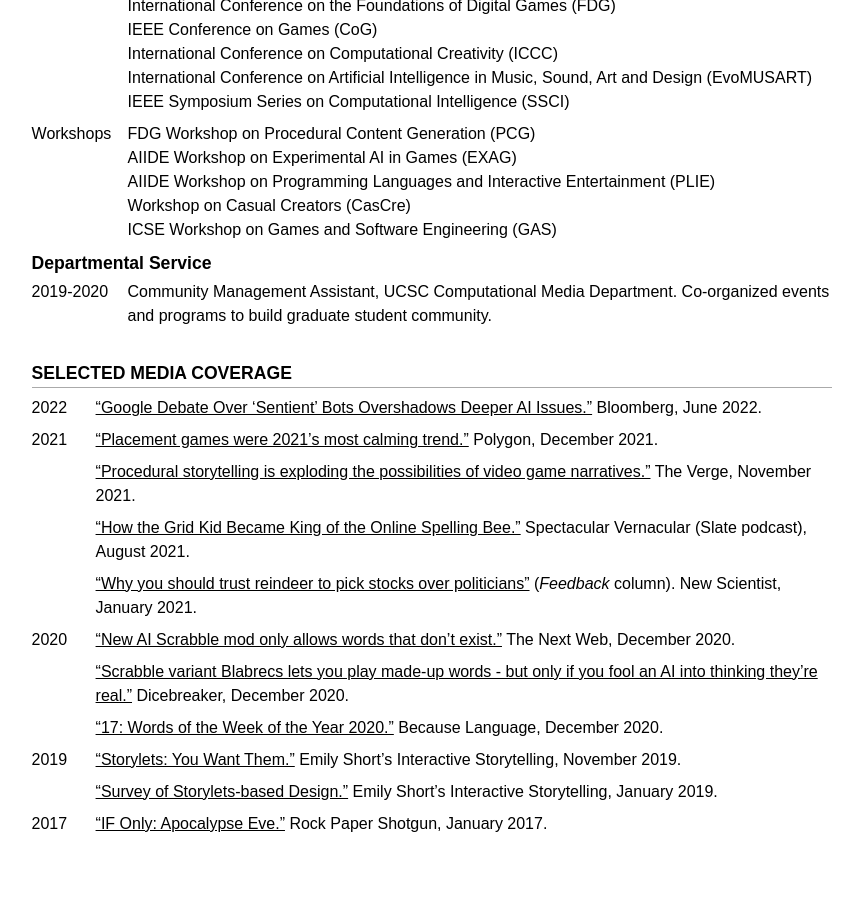
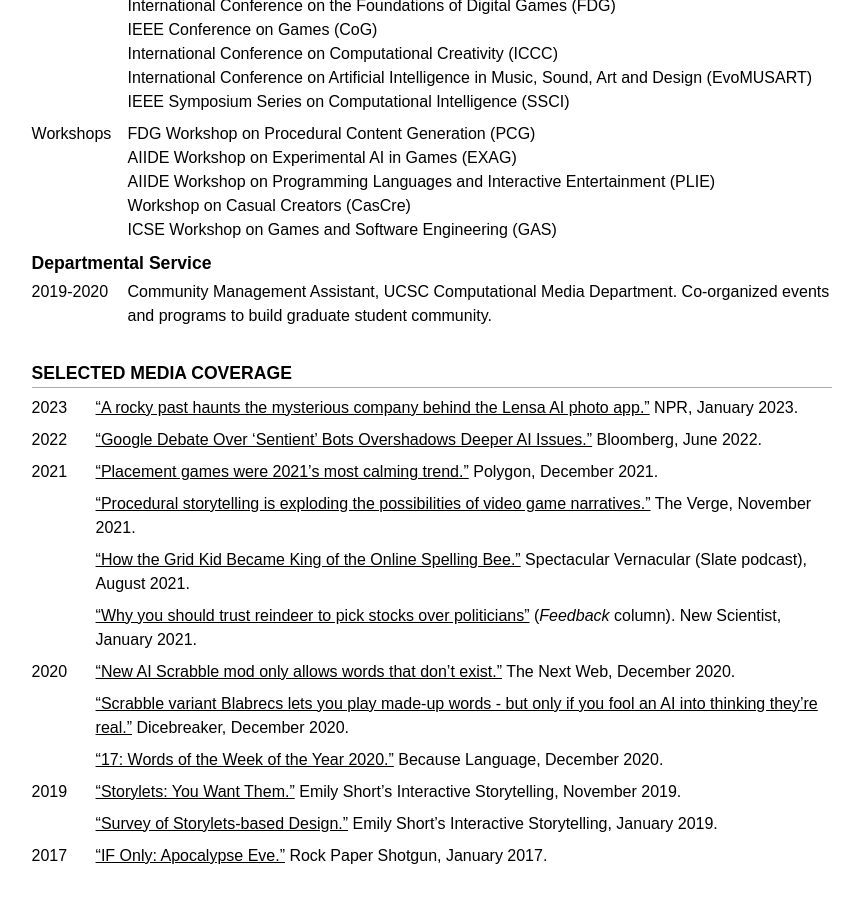
Before and after one commit to mkremins/mkremins.github.io, a Jekyll site: the page built from cv/index.html, in a window 1280 px wide and 900 px high, scrolled down 9262 px. Shown: the whole window, without its empty margins (208-1071 px from the left). Built offline with Jekyll 4.4.1, drawn with Linux system fonts in a browser that asks for light colours; some web fonts are replaced; before the commit the page ends 10130 px from its top, so only the background shows below that.

Commit message:
Add NPR Lensa article to press coverage in CV

```diff
--- a/cv/index.html
+++ b/cv/index.html
@@ -490,6 +490,10 @@ layout: null
     <section id="media">
       <h2>Selected Media Coverage</h2>
       <div class="dated-entry">
+        <div class="dated-date">2023</div>
+        <div class="dated-content"><a href="https://www.npr.org/2023/01/20/1147977527/lensa-ai-artificial-intelligence-photo-app-portraits-prisma">“A rocky past haunts the mysterious company behind the Lensa AI photo app.”</a> NPR, January 2023.</div>
+      </div>
+      <div class="dated-entry">
         <div class="dated-date">2022</div>
         <div class="dated-content"><a href="https://www.bloomberg.com/news/articles/2022-06-14/google-has-more-pressing-ai-problems-than-sentient-bots">“Google Debate Over ‘Sentient’ Bots Overshadows Deeper AI Issues.”</a> Bloomberg, June 2022.</div>
       </div>
```
